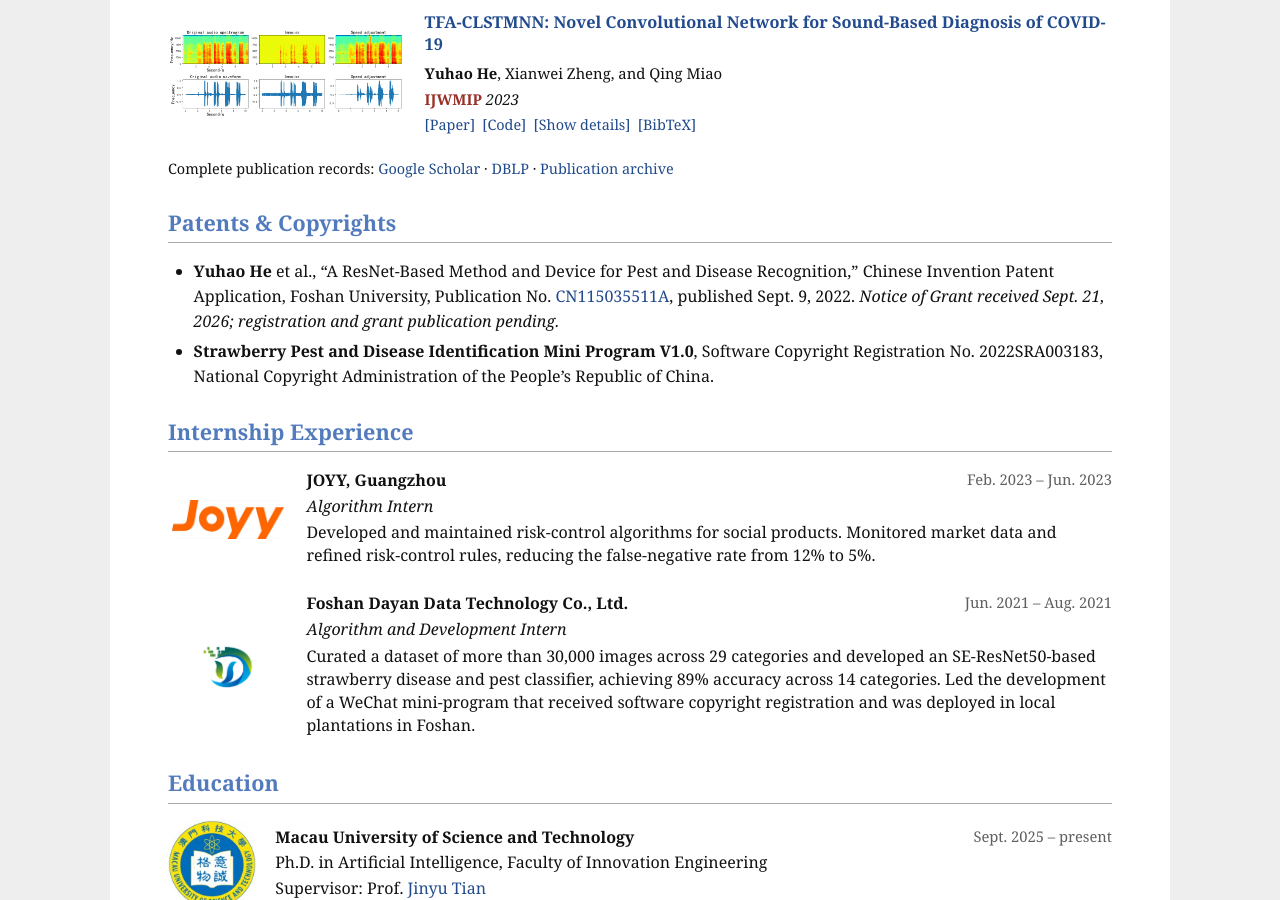
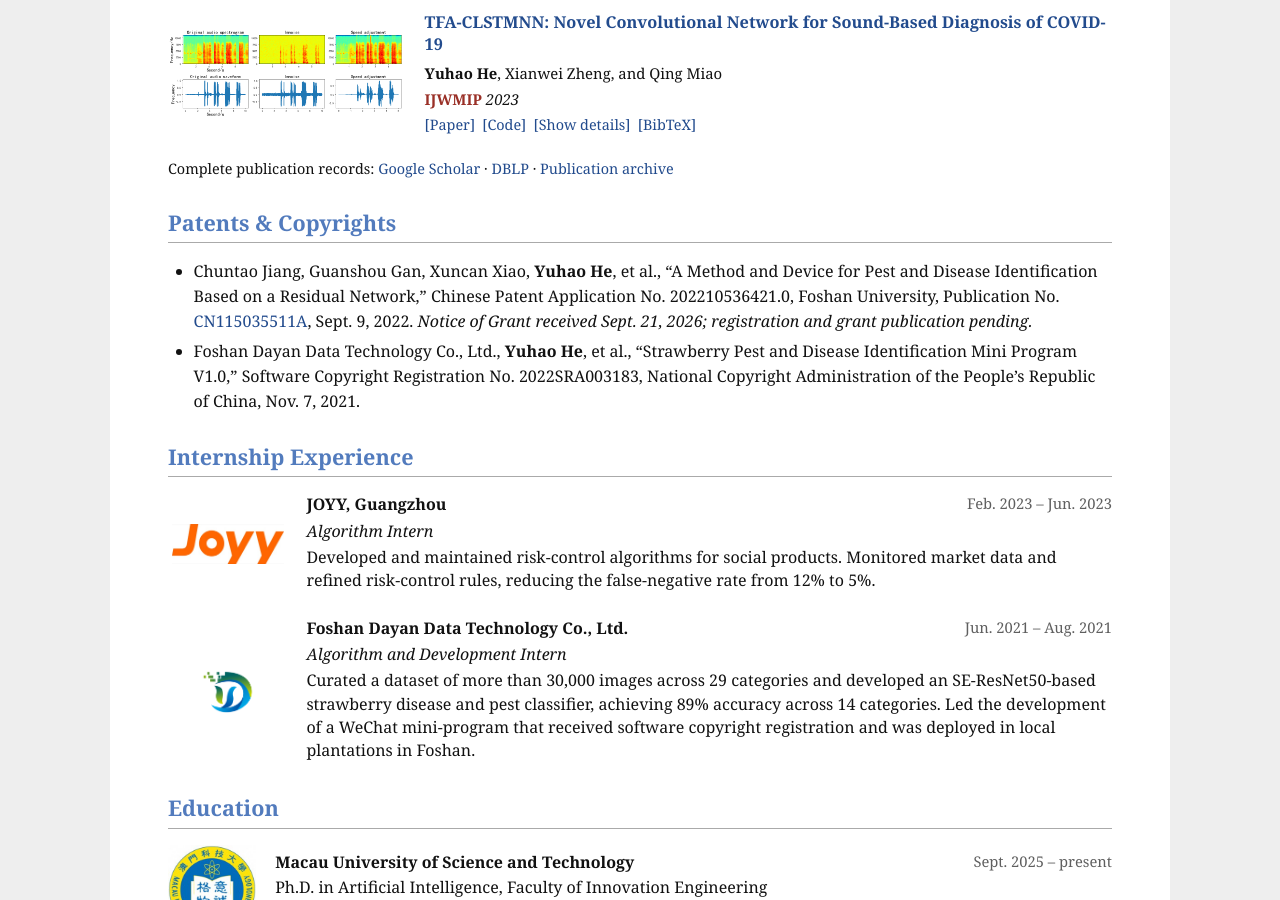
Before and after one commit to Anson-He/Anson-He.github.io, a Jekyll site: the page built from _pages/about.md, in a window 1280 px wide and 900 px high, scrolled down 1070 px. Built offline with Jekyll 4.4.1, drawn with Linux system fonts in a browser that asks for light colours.

Commit message:
Use full patent and copyright citations

```diff
--- a/_pages/about.md
+++ b/_pages/about.md
@@ -65,8 +65,8 @@
 ## Patents & Copyrights
 
 <ul class="patent-list">
-  <li><strong>Yuhao He</strong> et al., “A ResNet-Based Method and Device for Pest and Disease Recognition,” Chinese Invention Patent Application, Foshan University, Publication No. <a href="https://patents.google.com/patent/CN115035511A/zh">CN115035511A</a>, published Sept. 9, 2022. <em>Notice of Grant received Sept. 21, 2026; registration and grant publication pending.</em></li>
-  <li><strong>Strawberry Pest and Disease Identification Mini Program V1.0</strong>, Software Copyright Registration No. 2022SRA003183, National Copyright Administration of the People’s Republic of China.</li>
+  <li>Chuntao Jiang, Guanshou Gan, Xuncan Xiao, <strong>Yuhao He</strong>, et al., “A Method and Device for Pest and Disease Identification Based on a Residual Network,” Chinese Patent Application No. 202210536421.0, Foshan University, Publication No. <a href="https://patents.google.com/patent/CN115035511A/zh">CN115035511A</a>, Sept. 9, 2022. <em>Notice of Grant received Sept. 21, 2026; registration and grant publication pending.</em></li>
+  <li>Foshan Dayan Data Technology Co., Ltd., <strong>Yuhao He</strong>, et al., “Strawberry Pest and Disease Identification Mini Program V1.0,” Software Copyright Registration No. 2022SRA003183, National Copyright Administration of the People’s Republic of China, Nov. 7, 2021.</li>
 </ul>
 
 ## Internship Experience
```
